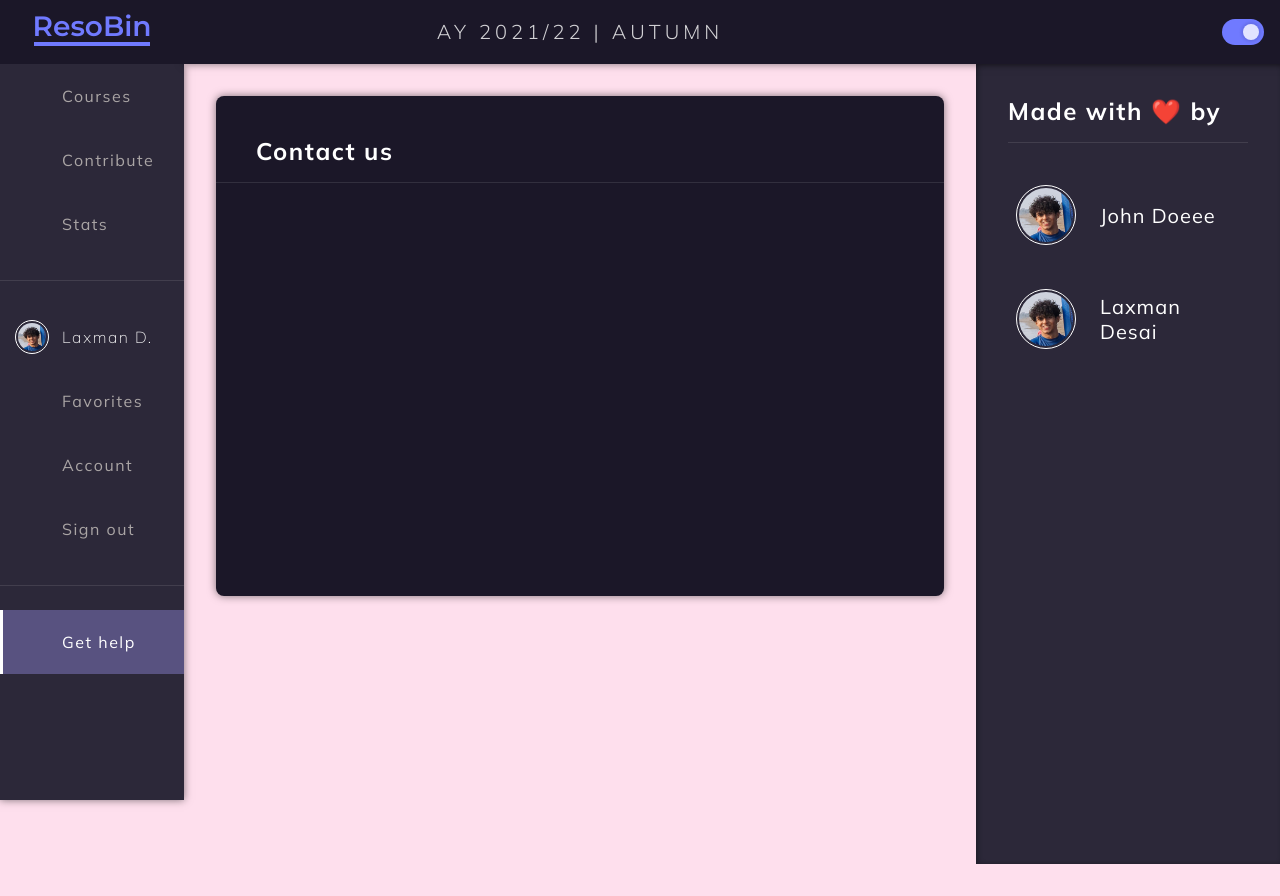
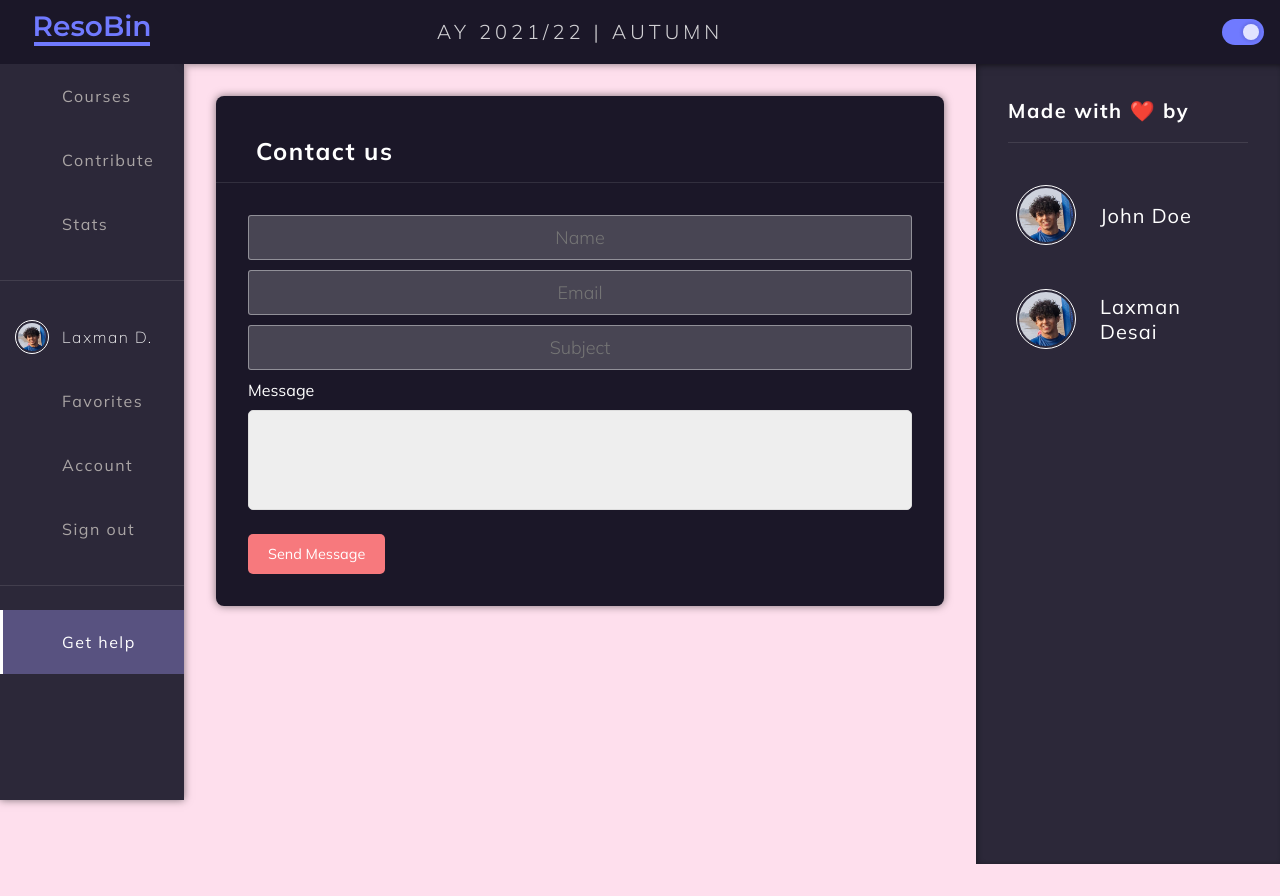
Before and after one commit to DevCom-IITB/ResoBin, a React (Create React App) app: page /contact in a window 1280 px wide. Built offline with nearby package versions, Linux system fonts and the light colour scheme; some icons are missing.

Commit message:
👌 IMPROVE: Add contact us form to contact page

```diff
--- a/src/components/contact/ContactForm.jsx
+++ b/src/components/contact/ContactForm.jsx
@@ -1,10 +1,12 @@
 import styled from 'styled-components'
 import Divider from 'components/shared/Divider'
+import { FormBody } from 'components/contact'
 
 const Container = styled.div`
+  display: flex;
+  flex-direction: column;
   background: ${({ theme }) => theme.darksecondary};
   margin: 6rem 21rem 2rem 2rem;
-  height: 500px;
   border-radius: 8px;
   box-shadow: 0px 0px 0.5rem rgba(0, 0, 0, 0.5);
 `
@@ -17,7 +19,7 @@ const Title = styled.h4`
   line-height: 30px;
   letter-spacing: 1.5px;
   padding: 2.5rem 2.5rem 1rem;
-  color: #fff;
+  color: ${({ theme }) => theme.textColor};
 `
 
 const ContactForm = () => {
@@ -25,6 +27,7 @@ const ContactForm = () => {
     <Container>
       <Title> Contact us </Title>
       <Divider />
+      <FormBody />
     </Container>
   )
 }
--- a/src/components/contact/DeveloperList.jsx
+++ b/src/components/contact/DeveloperList.jsx
@@ -19,7 +19,7 @@ const Title = styled.h4`
   font-family: Mulish;
   font-style: normal;
   font-weight: bold;
-  font-size: 1.5rem;
+  font-size: 1.25rem;
   line-height: 30px;
   letter-spacing: 1.5px;
   margin-bottom: 1rem;
@@ -33,7 +33,7 @@ const DeveloperList = () => {
       <Divider margin="1rem 0 1.5rem 0" />
 
       <Developer
-        name="John Doeee"
+        name="John Doe"
         img={ImgLaxman}
         href="https://github.com/relaxxpls"
         switchOrder
--- /dev/null
+++ b/src/components/contact/form/FormBody.jsx
@@ -0,0 +1,53 @@
+import { useState } from 'react'
+import styled from 'styled-components'
+import {
+  StyledInput,
+  StyledTextArea,
+  StyledButton,
+} from 'components/contact/form/Input'
+
+const initalState = {
+  name: '',
+  email: '',
+  subject: '',
+  message: '',
+}
+
+const ContainerForm = styled.form`
+  margin: 2rem;
+`
+
+const Label = styled.div`
+
+`
+
+const FormBody = () => {
+  const [state, setState] = useState(initalState)
+
+  const handleInput = (e) => {
+    const inputName = e.currentTarget.name
+    const value = e.currentTarget.value
+    setState((prev) => ({ ...prev, [inputName]: value }))
+  }
+
+  return (
+    <ContainerForm>
+      <StyledInput placeholder="Name" type="text" />
+      <StyledInput placeholder="Email" type="email" />
+      <StyledInput placeholder="Subject" type="text" />
+
+      <Label htmlFor="message">Message</Label>
+      <StyledTextArea
+        name="message"
+        value={state.message}
+        onChange={handleInput}
+      />
+
+      <StyledButton type="submit" disabled="true">
+        Send Message
+      </StyledButton>
+    </ContainerForm>
+  )
+}
+
+export default FormBody
--- /dev/null
+++ b/src/components/contact/form/Input.jsx
@@ -0,0 +1,65 @@
+import styled, { css } from "styled-components";
+import HEX2RGBA from 'helpers/HEX2RGBA'
+
+const sharedStyles = css`
+  background-color: #eee;
+  height: 40px;
+  border-radius: 5px;
+  border: 1px solid #ddd;
+  margin: 10px 0 20px 0;
+  padding: 2rem;
+  box-sizing: border-box;
+`
+
+const StyledInput = styled.input`
+  display: block;
+  appearance: none;
+  outline: 0;
+  border: 1px solid ${HEX2RGBA('#ffffff', 40)};
+  background-color: ${HEX2RGBA('#ffffff', 20)};
+  width: 100%;
+
+  border-radius: 3px;
+  padding: 10px 15px;
+  margin: 0 auto 10px auto;
+  display: block;
+  text-align: center;
+  font-size: 18px;
+
+  color: #ffffffb7;
+
+  transition-duration: 0.25s;
+  font-weight: 300;
+
+  &:hover {
+    background-color: ${HEX2RGBA('#ffffff', 30)};
+  }
+
+  &:focus {
+    background-color: white;
+    color: ${({ theme }) => theme.secondary};
+  }
+`
+
+const StyledTextArea = styled.textarea`
+  background-color: #eee;
+  width: 100%;
+  min-height: 100px;
+  resize: none;
+
+  ${sharedStyles}
+`
+
+const StyledButton = styled.button`
+  display: block;
+  background-color: #f7797d;
+  color: #fff;
+  font-size: 0.9rem;
+  border: 0;
+  border-radius: 5px;
+  height: 40px;
+  padding: 0 20px;
+  cursor: pointer;
+  box-sizing: border-box;
+`
+export { StyledInput, StyledTextArea, StyledButton }
--- a/src/components/contact/index.jsx
+++ b/src/components/contact/index.jsx
@@ -1,3 +1,4 @@
 export { default as Developer } from 'components/contact/Developer'
 export { default as DeveloperList } from 'components/contact/DeveloperList'
 export { default as ContactForm } from 'components/contact/ContactForm'
+export { default as FormBody } from 'components/contact/form/FormBody'
--- a/src/components/contribute/FileDetails.jsx
+++ b/src/components/contribute/FileDetails.jsx
@@ -17,7 +17,7 @@ const Title = styled.h4`
   line-height: 30px;
   letter-spacing: 1.5px;
   padding: 2.5rem 2.5rem 1rem;
-  color: #fff;
+  color: ${({ theme }) => theme.textColor};
 `
 
 const FileDetails = () => {
--- a/src/index.jsx
+++ b/src/index.jsx
@@ -3,6 +3,8 @@ import ReactDOM from 'react-dom'
 import './index.css'
 import App from './App'
 import { ThemeContextProvider } from 'context/ThemeContext'
+
+import AppTemp from '.temp/Form.jsx'
 
 const StrictApp = () => (
   <React.StrictMode>
```
